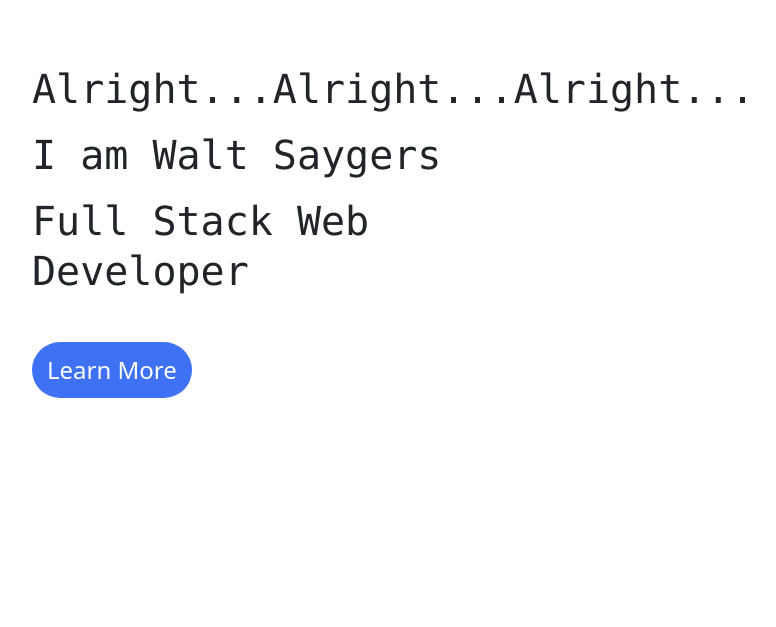
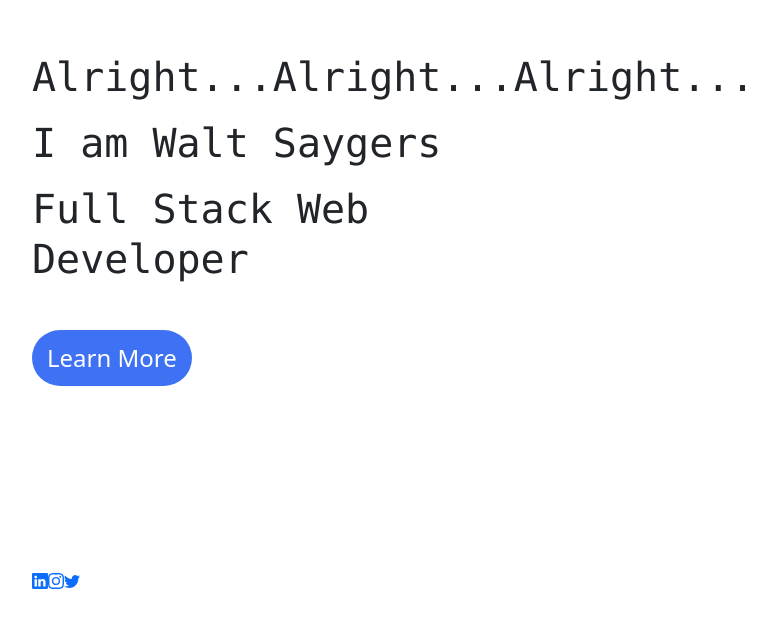
Before and after one commit to wtsaygers1/blog_wtsaygers1.github.io, a React (Create React App) app: page / in a window 1280 px wide. Shown: the part 169-796 px from the top of the page, without its empty margins (68-844 px from the left). Built offline with nearby package versions, Linux system fonts and the light colour scheme.

Commit message:
adds footer

```diff
--- a/package.json
+++ b/package.json
@@ -11,6 +11,7 @@
     "bootstrap": "^5.0.0-beta3",
     "react": "^17.0.2",
     "react-axios": "^2.0.5",
+    "react-bootstrap-icons": "^1.4.0",
     "react-dom": "^17.0.2",
     "react-popper": "^2.2.5",
     "react-router-dom": "^5.2.0",
--- a/src/App.css
+++ b/src/App.css
@@ -72,3 +72,8 @@
         width: 100%;
     } */
 }
+
+footer {
+    width: 100%;
+    padding: 10px 0;
+}
--- a/src/Components/App.js
+++ b/src/Components/App.js
@@ -1,19 +1,19 @@
 import { BrowserRouter as Router, Switch, Route } from 'react-router-dom';
 import Home from './Home'
+import Footer from './Footer'
 import '../App.css'
 
-function App() {
+export default function App() {
   return (
     <Router>
       <div className='App'>
-      <Switch>
-        <Route path='/'>
-          <Home />
-        </Route>
-      </Switch>
+        <Switch>
+          <Route path='/'>
+            <Home />
+          </Route>
+        </Switch>
+        <Footer />
       </div>
     </Router>
   );
 }
-
-export default App;
--- a/src/Components/Footer.js
+++ b/src/Components/Footer.js
@@ -1,11 +1,46 @@
-// footer will contain social media contact and recycled on each page
-
-import React from 'react'
+import React from 'react';
+import { GitHub, Linkedin, Instagram, Twitter, Youtube } from 'react-bootstrap-icons';
 
 export default function Footer() {
     return (
-        <div>
-
-        </div>
-    )
+        <div className="row">
+            <div className="footer">
+                {/* <div className="card">
+                    <div className="card-body social"> */}
+                        {/* <a href="https://github.com/wtsaygers1"
+                            target="_blank"
+                            rel="noreferrer"
+                            className="github">
+                            <GitHub />
+                        </a> */}
+                        <i class="bi bi-github"></i>
+                        <a href="https://www.linkedin.com/in/walter-saygers-2928b2a8/"
+                            target="_blank"
+                            rel="noreferrer"
+                            className="linkedin">
+                            <Linkedin />
+                        </a>
+                        <a href="https://www.instagram.com/"
+                            target="_blank"
+                            rel="noreferrer"
+                            className="insta">
+                            <Instagram />
+                        </a>
+                        <a href="https://twitter.com/"
+                            target="_blank"
+                            rel="noreferrer"
+                            className="twitter">
+                            <Twitter />
+                        </a>
+                        {/* <a href="https://www.youtube.com"
+                            target="_blank"
+                            rel="noreferrer"
+                            className="youtube">
+                            <Youtube />
+                        </a> */}
+                    </div>
+                </div>
+        //     </div>
+        // </div>
+    );
 }
```
Also changed, not shown: 1 other file (tests, documents, lock files or other folders).
